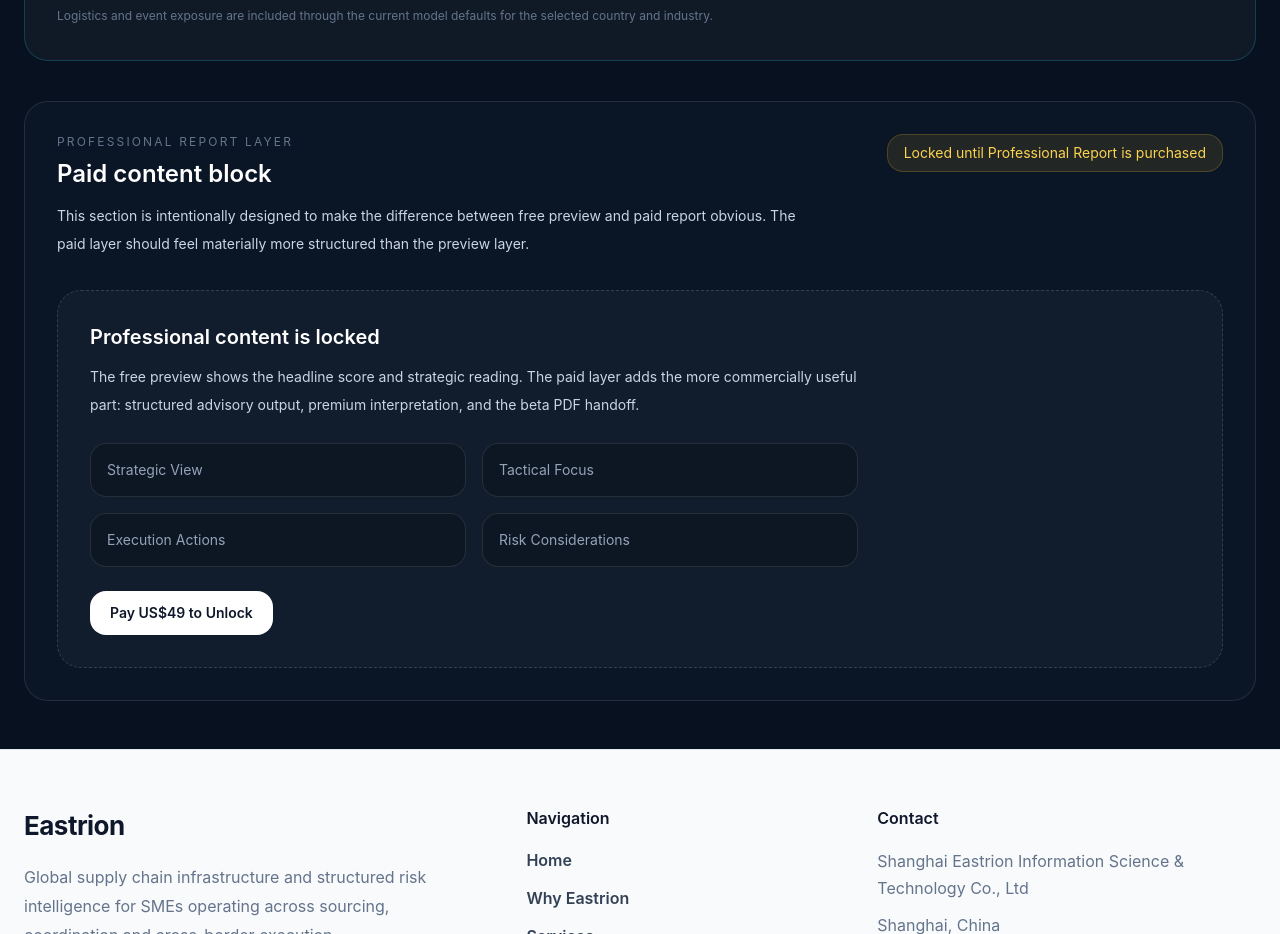
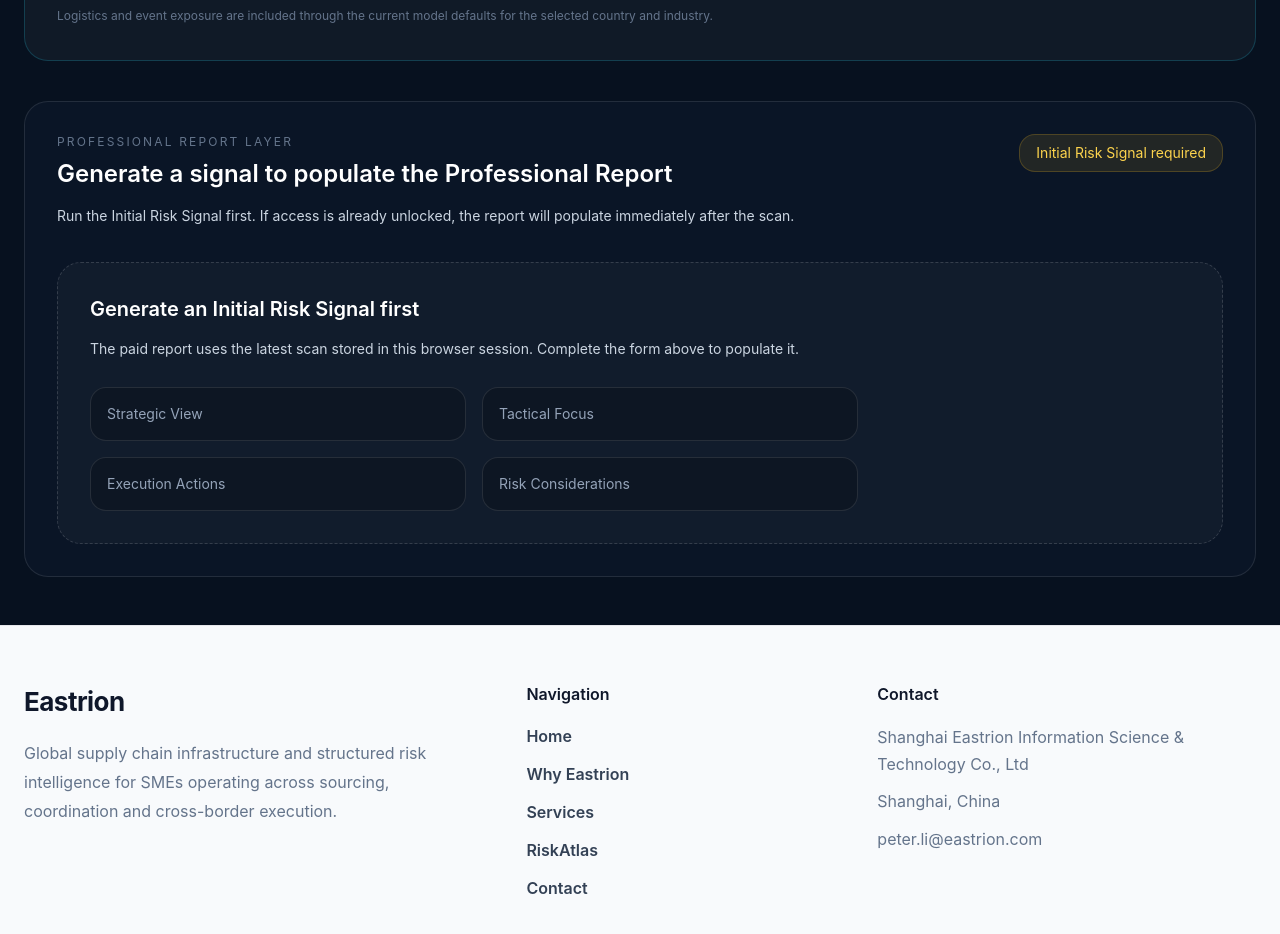
Before and after one commit to marspeterli1975-glitch/eastrion-site, a Next.js app: page /riskatlas/report in a window 1280 px wide. Shown: the part 800-1734 px from the top of the page. Built offline with nearby package versions, Linux system fonts and the light colour scheme.

Commit message:
P1: dynamic paid report and PDF from scan result

```diff
--- a/app/api/risk-report/route.ts
+++ b/app/api/risk-report/route.ts
@@ -25,6 +25,10 @@ type MatrixRow = {
   investment: number;
   logistics: number;
   supplyChain: number;
+};
+
+type RiskReportPayload = RiskScanResult & {
+  report_variant?: "professional" | "execution";
 };
 
 function wrapText(text: string, maxChars = 88) {
@@ -56,7 +60,7 @@ function getLevelColor(level: string): RGB {
 }
 
 function getExecutiveSummary(data: RiskScanResult) {
-  return `RiskAtlas evaluates structural exposure across supply chain environments based on country conditions, industry sensitivity, logistics complexity, and event-driven disruption factors. For the selected parameters, the overall exposure score is ${data.risk_score}, indicating a ${data.level.toLowerCase()} level of supply chain exposure. The current profile reflects a combination of structural dependencies and operating conditions that may affect continuity, predictability, and resilience.`;
+  return `${data.summary} RiskAtlas records an overall exposure score of ${data.risk_score}, grade ${data.grade}, and a ${data.level.toLowerCase()} exposure level for this assessment.`;
 }
 
 function getStrategicInterpretation() {
@@ -78,6 +82,10 @@ function getStrategicView(data: RiskScanResult) {
 }
 
 function getTacticalFocus(data: RiskScanResult) {
+  if (data.suggested_risk_awareness.length > 0) {
+    return data.suggested_risk_awareness;
+  }
+
   const base = [
     "Strengthen supplier readiness validation before commitment.",
     "Protect margin assumptions under cost and timing variability.",
@@ -130,7 +138,9 @@ function getExposureDefinitions(): [string, string, string][] {
   ];
 }
 
-function isExecutiveReport(data: RiskScanResult) {
+function isExecutiveReport(data: RiskReportPayload) {
+  if (data.report_variant === "execution") return true;
+
   const factors = (data.risk_factors || []).map((x) => x.toLowerCase());
   return (
     factors.includes("executive intelligence layer enabled") ||
@@ -333,19 +343,50 @@ function average(rows: MatrixRow[], key: keyof Omit<MatrixRow, "painPoint">) {
 
 export async function POST(req: NextRequest) {
   try {
-    const data = (await req.json()) as RiskScanResult;
+    const raw = (await req.json()) as Partial<RiskReportPayload>;
+    const safe = (text: unknown, fallback = "") =>
+      typeof text === "string" && text.trim()
+        ? text.replace(/[^\x00-\x7F]/g, "").trim()
+        : fallback;
+    const safeNumber = (value: unknown, fallback = 0) => {
+      const parsed = Number(value);
+      return Number.isFinite(parsed) ? Math.max(0, Math.min(100, parsed)) : fallback;
+    };
+    const safeList = (value: unknown) =>
+      Array.isArray(value)
+        ? value.map((item) => safe(item)).filter(Boolean)
+        : [];
 
-    const safe = (text: string) => (text ? text.replace(/[^\x00-\x7F]/g, "") : "");
+    const country = safe(raw.country, "Not provided");
+    const industry = safe(raw.industry, "Not provided");
+    const riskScore = safeNumber(raw.risk_score);
+    const level = safe(raw.level, "Unknown");
 
-    data.country = safe(data.country);
-    data.industry = safe(data.industry);
-    data.grade = safe(data.grade);
-    data.level = safe(data.level);
-    data.disclaimer = safe(data.disclaimer);
-
-    if (data.risk_factors) {
-      data.risk_factors = data.risk_factors.map((f: string) => safe(f));
-    }
+    const data: RiskReportPayload = {
+      country,
+      industry,
+      risk_score: riskScore,
+      grade: safe(raw.grade, "N/A"),
+      level,
+      summary: safe(
+        raw.summary,
+        `This assessment records a ${level.toLowerCase()} exposure level for ${industry} activity in ${country}.`
+      ),
+      risk_factors: safeList(raw.risk_factors),
+      suggested_risk_awareness: safeList(raw.suggested_risk_awareness),
+      breakdown: {
+        country_risk: safeNumber(raw.breakdown?.country_risk),
+        industry_risk: safeNumber(raw.breakdown?.industry_risk),
+        logistics_risk: safeNumber(raw.breakdown?.logistics_risk),
+        event_risk: safeNumber(raw.breakdown?.event_risk),
+      },
+      disclaimer: safe(
+        raw.disclaimer,
+        "RiskAtlas is a supply chain exposure scanning tool for informational use only."
+      ),
+      report_variant:
+        raw.report_variant === "execution" ? "execution" : "professional",
+    };
 
     const executiveReport = isExecutiveReport(data);
 
--- a/app/riskatlas/report/page.tsx
+++ b/app/riskatlas/report/page.tsx
@@ -111,6 +111,15 @@ function getDecisionVerdict(score: number) {
     tone: "text-red-300",
     box: "border-red-400/20 bg-red-400/10",
   };
+}
+
+function getReportFileLabel(result: RiskScanResult) {
+  return (
+    `${result.country}-${result.industry}`
+      .replace(/[^a-z0-9]+/gi, "-")
+      .replace(/^-+|-+$/g, "")
+      .toLowerCase() || "assessment"
+  );
 }
 
 const executivePainPoints = [
@@ -564,6 +573,15 @@ export default function RiskAtlasReportPage() {
   }
 
   async function handleUnlockProfessional() {
+    if (!scanResult) {
+      setScanError("Generate an Initial Risk Signal before unlocking the Professional Report.");
+      document.getElementById("initial-risk-signal")?.scrollIntoView({
+        behavior: "smooth",
+        block: "start",
+      });
+      return;
+    }
+
     try {
       setIsPaying(true);
 
@@ -601,28 +619,21 @@ export default function RiskAtlasReportPage() {
   }
 
   async function downloadProfessionalPdf() {
+    if (!scanResult) {
+      setScanError("Generate an Initial Risk Signal before downloading the Professional Report.");
+      document.getElementById("initial-risk-signal")?.scrollIntoView({
+        behavior: "smooth",
+        block: "start",
+      });
+      return;
+    }
+
     try {
       setIsDownloadingProfessional(true);
 
       const payload = {
-        country: "China - India",
-        industry: "Battery Materials",
-        risk_score: 38,
-        grade: "B",
-        level: "Guarded",
-        breakdown: {
-          country_risk: 42,
-          industry_risk: 36,
-          logistics_risk: 48,
-          event_risk: 30,
-        },
-        risk_factors: [
-          "Supplier concentration risk",
-          "Logistics corridor dependency",
-          "Regulatory variability",
-        ],
-        disclaimer:
-          "This report is for analytical purposes only and does not constitute legal, financial, or investment advice.",
+        ...scanResult,
+        report_variant: "professional",
       };
 
       const res = await fetch("/api/risk-report", {
@@ -645,7 +656,7 @@ export default function RiskAtlasReportPage() {
 
       const a = document.createElement("a");
       a.href = url;
-      a.download = "riskatlas-report.pdf";
+      a.download = `riskatlas-report-${getReportFileLabel(scanResult)}.pdf`;
       a.click();
 
       window.URL.revokeObjectURL(url);
@@ -659,30 +670,21 @@ export default function RiskAtlasReportPage() {
   }
 
   async function downloadExecutionPdf() {
+    if (!scanResult) {
+      setScanError("Generate an Initial Risk Signal before downloading the Execution Report.");
+      document.getElementById("initial-risk-signal")?.scrollIntoView({
+        behavior: "smooth",
+        block: "start",
+      });
+      return;
+    }
+
     try {
       setIsDownloadingExecution(true);
 
       const payload = {
-        country: "China - India",
-        industry: "Battery Materials",
-        risk_score: 38,
-        grade: "B",
-        level: "Guarded",
-        breakdown: {
-          country_risk: 42,
-          industry_risk: 36,
-          logistics_risk: 48,
-          event_risk: 30,
-        },
-        risk_factors: [
-          "Supplier concentration risk",
-          "Logistics corridor dependency",
-          "Regulatory variability",
-          "Executive intelligence layer enabled",
-          "Impact matrix and response framework included",
-        ],
-        disclaimer:
-          "This executive-intelligence report is for analytical and operating-planning purposes only and does not constitute legal, financial, engineering, or investment advice.",
+        ...scanResult,
+        report_variant: "execution",
       };
 
       const res = await fetch("/api/risk-report", {
@@ -705,7 +707,7 @@ export default function RiskAtlasReportPage() {
 
       const a = document.createElement("a");
       a.href = url;
-      a.download = "riskatlas-executive-intelligence-report.pdf";
+      a.download = `riskatlas-executive-intelligence-${getReportFileLabel(scanResult)}.pdf`;
       a.click();
 
       window.URL.revokeObjectURL(url);
@@ -820,7 +822,7 @@ export default function RiskAtlasReportPage() {
         </div>
       </section>
 
-      <section className="mx-auto max-w-7xl px-6 py-10">
+      <section id="initial-risk-signal" className="mx-auto max-w-7xl scroll-mt-24 px-6 py-10">
         <div className="rounded-3xl border border-cyan-400/20 bg-white/[0.04] p-6 md:p-8">
           <div className="max-w-3xl">
             <div className="text-xs font-medium uppercase tracking-[0.18em] text-cyan-300">
@@ -1155,73 +1157,96 @@ export default function RiskAtlasReportPage() {
                 {isExecutionUnlocked ? "Professional report complete" : "Professional report layer"}
               </div>
               <h2 className="mt-2 text-2xl font-semibold">
-                {isExecutionUnlocked ? "Professional report concludes here" : "Paid content block"}
+                {scanResult
+                  ? `${scanResult.industry} in ${scanResult.country}`
+                  : "Generate a signal to populate the Professional Report"}
               </h2>
               <p className="mt-3 max-w-3xl text-sm leading-7 text-slate-300">
-                {isExecutionUnlocked
-                  ? "For 149 users, the advisory report remains the base layer. The next section is intentionally presented as a separate executive intelligence block rather than additional report text."
-                  : "This section is intentionally designed to make the difference between free preview and paid report obvious. The paid layer should feel materially more structured than the preview layer."}
+                {scanResult
+                  ? `This paid layer uses the same ${scanResult.risk_score} / ${scanResult.grade} / ${scanResult.level} signal shown in the free assessment above.`
+                  : "Run the Initial Risk Signal first. If access is already unlocked, the report will populate immediately after the scan."}
               </p>
             </div>
 
-            {!isProUnlocked && (
+            {(!isProUnlocked || !scanResult) && (
               <div className="rounded-2xl border border-amber-400/20 bg-amber-400/10 px-4 py-2 text-sm text-amber-300">
-                Locked until Professional Report is purchased
+                {!scanResult
+                  ? "Initial Risk Signal required"
+                  : "Locked until Professional Report is purchased"}
               </div>
             )}
           </div>
 
-          {isProUnlocked ? (
+          {isProUnlocked && scanResult ? (
             <div className="mt-8 space-y-6">
               <div className="rounded-3xl border border-cyan-400/20 bg-cyan-400/5 p-6 md:p-8">
                 <div className="text-xs uppercase tracking-[0.18em] text-cyan-300">
                   Structured Advisory Layer
                 </div>
                 <h3 className="mt-2 text-xl font-semibold">
-                  Consulting-Style Recommendation Output
+                  Professional Report · {scanResult.industry} · {scanResult.country}
                 </h3>
                 <p className="mt-3 text-sm leading-7 text-slate-400">
-                  This section translates the current exposure profile into a structured recommendation layer designed to support practical commercial and operating decisions.
+                  {scanResult.summary}
                 </p>
+
+                <div className="mt-6 grid gap-4 sm:grid-cols-2 lg:grid-cols-5">
+                  <div className="rounded-2xl border border-white/10 bg-black/20 p-4">
+                    <div className="text-xs uppercase tracking-[0.16em] text-slate-500">Country</div>
+                    <div className="mt-2 font-semibold text-white">{scanResult.country}</div>
+                  </div>
+                  <div className="rounded-2xl border border-white/10 bg-black/20 p-4">
+                    <div className="text-xs uppercase tracking-[0.16em] text-slate-500">Industry</div>
+                    <div className="mt-2 font-semibold text-white">{scanResult.industry}</div>
+                  </div>
+                  <div className="rounded-2xl border border-white/10 bg-black/20 p-4">
+                    <div className="text-xs uppercase tracking-[0.16em] text-slate-500">Score</div>
+                    <div className="mt-2 font-semibold text-white">{scanResult.risk_score}</div>
+                  </div>
+                  <div className="rounded-2xl border border-white/10 bg-black/20 p-4">
+                    <div className="text-xs uppercase tracking-[0.16em] text-slate-500">Grade</div>
+                    <div className="mt-2 font-semibold text-white">{scanResult.grade}</div>
+                  </div>
+                  <div className="rounded-2xl border border-white/10 bg-black/20 p-4">
+                    <div className="text-xs uppercase tracking-[0.16em] text-slate-500">Level</div>
+                    <div className="mt-2 font-semibold text-white">{scanResult.level}</div>
+                  </div>
+                </div>
               </div>
 
               <div className="grid gap-6 lg:grid-cols-2">
                 <div className="rounded-2xl border border-white/10 bg-black/20 p-5">
                   <div className="text-xs uppercase tracking-[0.18em] text-slate-500">Strategic View</div>
                   <p className="mt-4 text-sm leading-7 text-slate-300">
-                    The route remains commercially usable, but it should not be treated as frictionless.
-                    Priority should be placed on disciplined execution, monitoring continuity signals,
-                    and preserving reliability as transaction volume grows.
+                    {verdict.description}
                   </p>
                 </div>
 
                 <div className="rounded-2xl border border-white/10 bg-black/20 p-5">
-                  <div className="text-xs uppercase tracking-[0.18em] text-slate-500">Tactical Focus</div>
+                  <div className="text-xs uppercase tracking-[0.18em] text-slate-500">Dimension Breakdown</div>
                   <div className="mt-4 space-y-3 text-sm text-slate-300">
-                    <div>• Strengthen supplier readiness validation before commitment.</div>
-                    <div>• Protect margin assumptions under cost and timing variability.</div>
-                    <div>• Introduce delivery buffers for operational uncertainty.</div>
-                    <div>• Monitor execution volatility instead of relying on baseline assumptions.</div>
+                    <div className="flex justify-between gap-4"><span>Country risk</span><strong>{scanResult.breakdown.country_risk}</strong></div>
+                    <div className="flex justify-between gap-4"><span>Industry sensitivity</span><strong>{scanResult.breakdown.industry_risk}</strong></div>
+                    <div className="flex justify-between gap-4"><span>Logistics complexity</span><strong>{scanResult.breakdown.logistics_risk}</strong></div>
+                    <div className="flex justify-between gap-4"><span>Event disruption</span><strong>{scanResult.breakdown.event_risk}</strong></div>
                   </div>
                 </div>
 
                 <div className="rounded-2xl border border-white/10 bg-black/20 p-5">
-                  <div className="text-xs uppercase tracking-[0.18em] text-slate-500">Execution Actions</div>
+                  <div className="text-xs uppercase tracking-[0.18em] text-slate-500">Key Risk Factors</div>
                   <div className="mt-4 space-y-3 text-sm text-slate-300">
-                    <div>1. Conduct secondary validation of supplier production stability.</div>
-                    <div>2. Adjust customer-facing lead-time expectations where required.</div>
-                    <div>3. Prepare alternative routing scenarios for sensitive shipments.</div>
-                    <div>4. Avoid single-point dependency in execution planning.</div>
-                  </div>
-                </div>
-
-                <div className="rounded-2xl border border-amber-400/20 bg-amber-400/5 p-5">
-                  <div className="text-xs uppercase tracking-[0.18em] text-amber-300">Risk Considerations</div>
+                    {scanResult.risk_factors.map((factor) => (
+                      <div key={factor}>• {factor}</div>
+                    ))}
+                  </div>
+                </div>
+
+                <div className="rounded-2xl border border-emerald-400/20 bg-emerald-400/5 p-5">
+                  <div className="text-xs uppercase tracking-[0.18em] text-emerald-300">Recommended Actions</div>
                   <div className="mt-4 space-y-3 text-sm text-slate-300">
-                    <div>• This assessment reflects a relative positioning, not a deterministic outcome.</div>
-                    <div>• External volatility in policy, logistics, pricing, or operating conditions may alter execution performance.</div>
-                    <div>• Results should be integrated with contractual, commercial, and operational context.</div>
-                    <div>• This report is designed as a decision-support layer, not a substitute for professional judgment.</div>
+                    {scanResult.suggested_risk_awareness.map((item, index) => (
+                      <div key={item}>{index + 1}. {item}</div>
+                    ))}
                   </div>
                 </div>
               </div>
@@ -1238,10 +1263,15 @@ export default function RiskAtlasReportPage() {
           ) : (
             <div className="mt-8 rounded-3xl border border-dashed border-white/15 bg-white/[0.03] p-8">
               <div className="max-w-3xl">
-                <h3 className="text-xl font-semibold">Professional content is locked</h3>
+                <h3 className="text-xl font-semibold">
+                  {!scanResult
+                    ? "Generate an Initial Risk Signal first"
+                    : "Professional content is locked"}
+                </h3>
                 <p className="mt-3 text-sm leading-7 text-slate-300">
-                  The free preview shows the headline score and strategic reading. The paid layer adds the more commercially useful part:
-                  structured advisory output, premium interpretation, and the beta PDF handoff.
+                  {!scanResult
+                    ? "The paid report uses the latest scan stored in this browser session. Complete the form above to populate it."
+                    : "The free preview shows the headline score and strategic reading. The paid layer adds the dimension breakdown, key factors, recommendations, and PDF handoff."}
                 </p>
 
                 <div className="mt-6 grid gap-4 md:grid-cols-2">
@@ -1259,7 +1289,7 @@ export default function RiskAtlasReportPage() {
                   </div>
                 </div>
 
-                <div className="mt-6">
+                {scanResult && !isProUnlocked && <div className="mt-6">
                   <button
                     onClick={handleUnlockProfessional}
                     disabled={isPaying}
@@ -1267,14 +1297,14 @@ export default function RiskAtlasReportPage() {
                   >
                     {isPaying ? "Redirecting to Checkout..." : "Pay US$49 to Unlock"}
                   </button>
-                </div>
+                </div>}
               </div>
             </div>
           )}
         </div>
       </section>
 
-      {isExecutionUnlocked && (
+      {isExecutionUnlocked && scanResult && (
         <section className="mx-auto max-w-7xl px-6 pb-16">
           <div className="space-y-8 rounded-3xl border border-emerald-400/20 bg-gradient-to-br from-emerald-400/8 to-cyan-400/5 p-6 md:p-8">
             <div className="flex flex-col gap-6 lg:flex-row lg:items-start lg:justify-between">
@@ -1284,13 +1314,11 @@ export default function RiskAtlasReportPage() {
                 </div>
 
                 <h2 className="mt-4 text-2xl font-semibold md:text-3xl">
-                  Management-facing risk translation and action framing
+                  {scanResult.industry} execution intelligence for {scanResult.country}
                 </h2>
 
                 <p className="mt-4 text-sm leading-7 text-slate-300 md:text-base">
-                  This layer does not replace the original 8-dimensional model. It translates the same model output into
-                  industry pain points, differentiated business impact, and executive action priorities so the 149 path
-                  feels like a distinct management tool rather than a slightly longer report.
+                  This layer applies the execution framework to the same {scanResult.risk_score} / {scanResult.grade} / {scanResult.level} signal and recommendations used in the Professional Report.
                 </p>
               </div>
 
@@ -1305,20 +1333,39 @@ export default function RiskAtlasReportPage() {
 
             <div className="grid gap-4 md:grid-cols-2 xl:grid-cols-4">
               <div className="rounded-2xl border border-white/10 bg-black/20 p-4">
-                <div className="text-xs uppercase tracking-[0.18em] text-slate-500">Layer type</div>
-                <div className="mt-2 text-base font-semibold text-white">Executive intelligence</div>
+                <div className="text-xs uppercase tracking-[0.18em] text-slate-500">Country</div>
+                <div className="mt-2 text-base font-semibold text-white">{scanResult.country}</div>
               </div>
               <div className="rounded-2xl border border-white/10 bg-black/20 p-4">
-                <div className="text-xs uppercase tracking-[0.18em] text-slate-500">Model basis</div>
-                <div className="mt-2 text-base font-semibold text-white">Original 8 dimensions retained</div>
+                <div className="text-xs uppercase tracking-[0.18em] text-slate-500">Industry</div>
+                <div className="mt-2 text-base font-semibold text-white">{scanResult.industry}</div>
               </div>
               <div className="rounded-2xl border border-white/10 bg-black/20 p-4">
-                <div className="text-xs uppercase tracking-[0.18em] text-slate-500">Primary use</div>
-                <div className="mt-2 text-base font-semibold text-white">Management prioritization</div>
+                <div className="text-xs uppercase tracking-[0.18em] text-slate-500">Score / Grade</div>
+                <div className="mt-2 text-base font-semibold text-white">{scanResult.risk_score} / {scanResult.grade}</div>
               </div>
               <div className="rounded-2xl border border-white/10 bg-black/20 p-4">
-                <div className="text-xs uppercase tracking-[0.18em] text-slate-500">Linked capability</div>
-                <div className="mt-2 text-base font-semibold text-white">Load Planning available</div>
+                <div className="text-xs uppercase tracking-[0.18em] text-slate-500">Exposure Level</div>
+                <div className="mt-2 text-base font-semibold text-white">{scanResult.level}</div>
+              </div>
+            </div>
+
+            <div className="grid gap-6 lg:grid-cols-2">
+              <div className="rounded-3xl border border-white/10 bg-black/20 p-6">
+                <div className="text-xs uppercase tracking-[0.18em] text-slate-500">Current Scan Factors</div>
+                <div className="mt-4 space-y-3 text-sm leading-7 text-slate-300">
+                  {scanResult.risk_factors.map((factor) => (
+                    <div key={factor}>• {factor}</div>
+                  ))}
+                </div>
+              </div>
+              <div className="rounded-3xl border border-emerald-400/20 bg-emerald-400/5 p-6">
+                <div className="text-xs uppercase tracking-[0.18em] text-emerald-300">Current Scan Recommendations</div>
+                <div className="mt-4 space-y-3 text-sm leading-7 text-slate-300">
+                  {scanResult.suggested_risk_awareness.map((item, index) => (
+                    <div key={item}>{index + 1}. {item}</div>
+                  ))}
+                </div>
               </div>
             </div>
 
```
